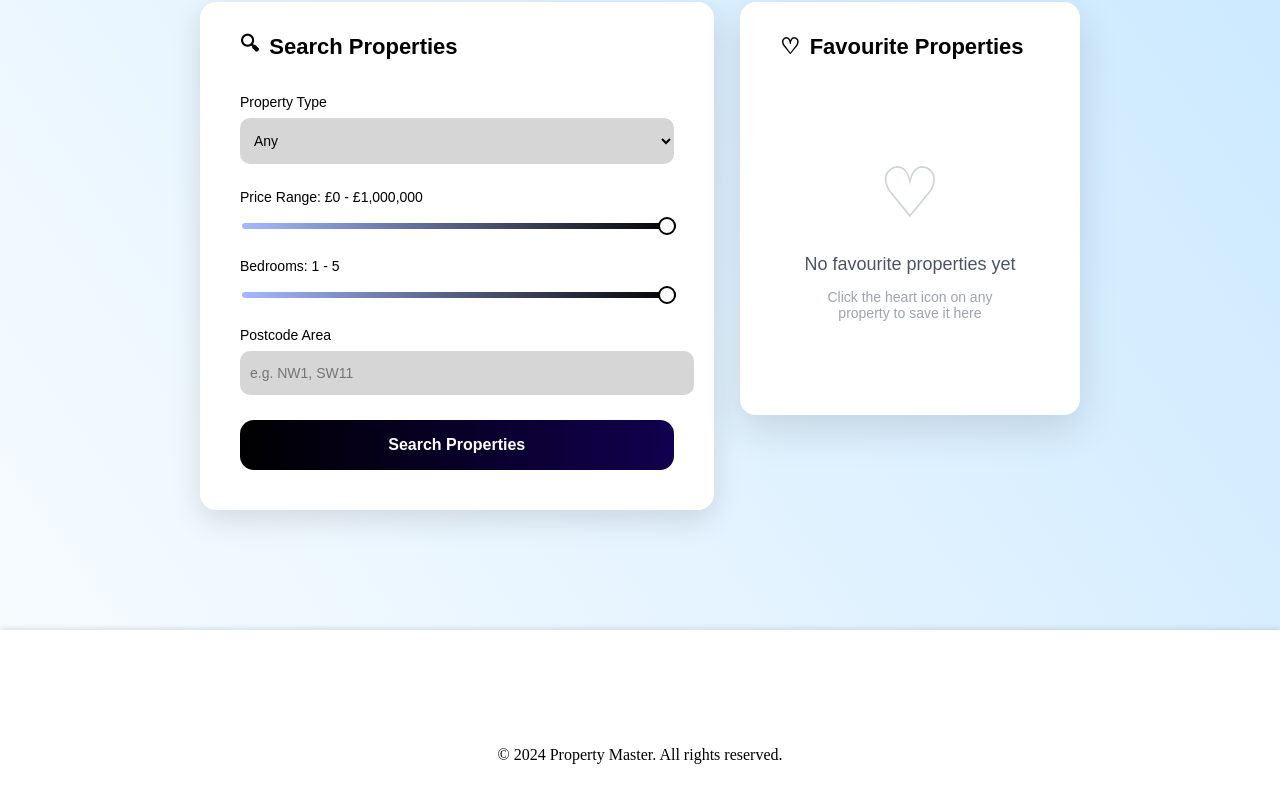
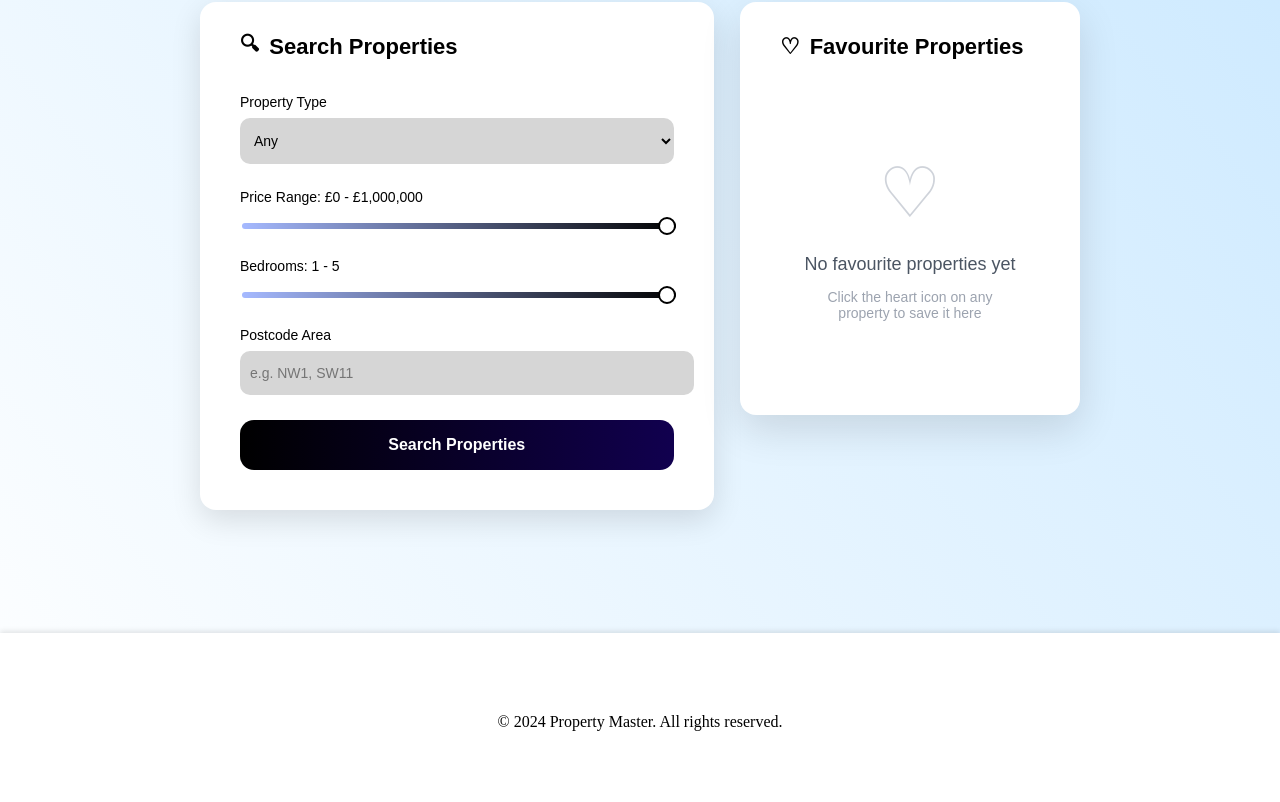
Before and after one commit to Chethi2003/Estate_Agent_Client-side_Web_Application, a React (Vite) app in the folder property-master/: page / in a window 1280 px wide. Shown: the part 711-1513 px from the top of the page. Built offline with nearby package versions, Linux system fonts and the light colour scheme.

Commit message:
FOOTER FIXED

```diff
--- a/property-master/src/components/Footer.css
+++ b/property-master/src/components/Footer.css
@@ -1,8 +1,7 @@
 footer{
   background-color: #ffffff;
-  padding: 100px;
-  margin-top: 100px;
-  height: 250px;
+  padding: 5% 0;
+  margin-top: 8%;
   text-align: center;
   box-shadow: 0 -2px 5px rgba(0, 0, 0, 0.1);
 }
```
